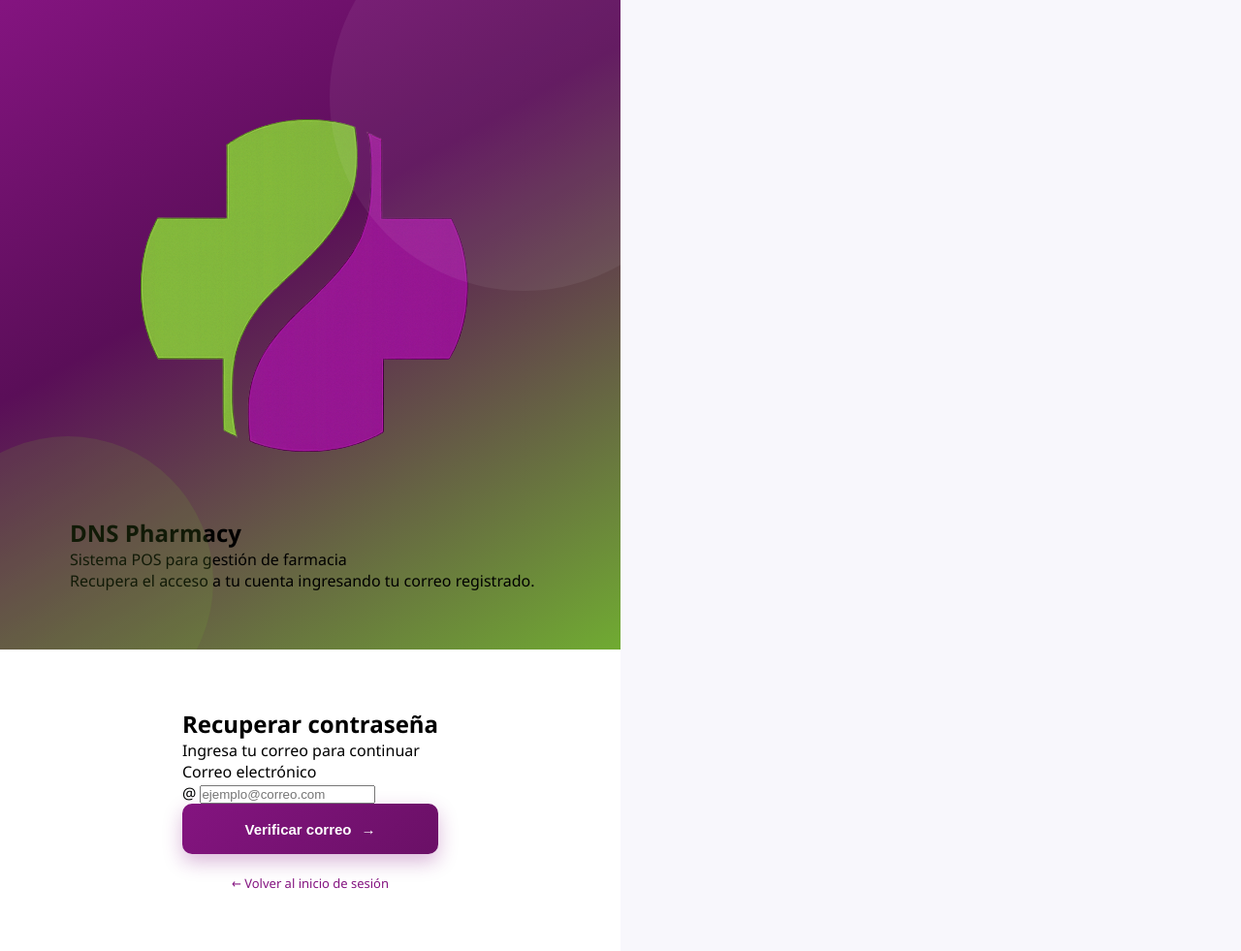
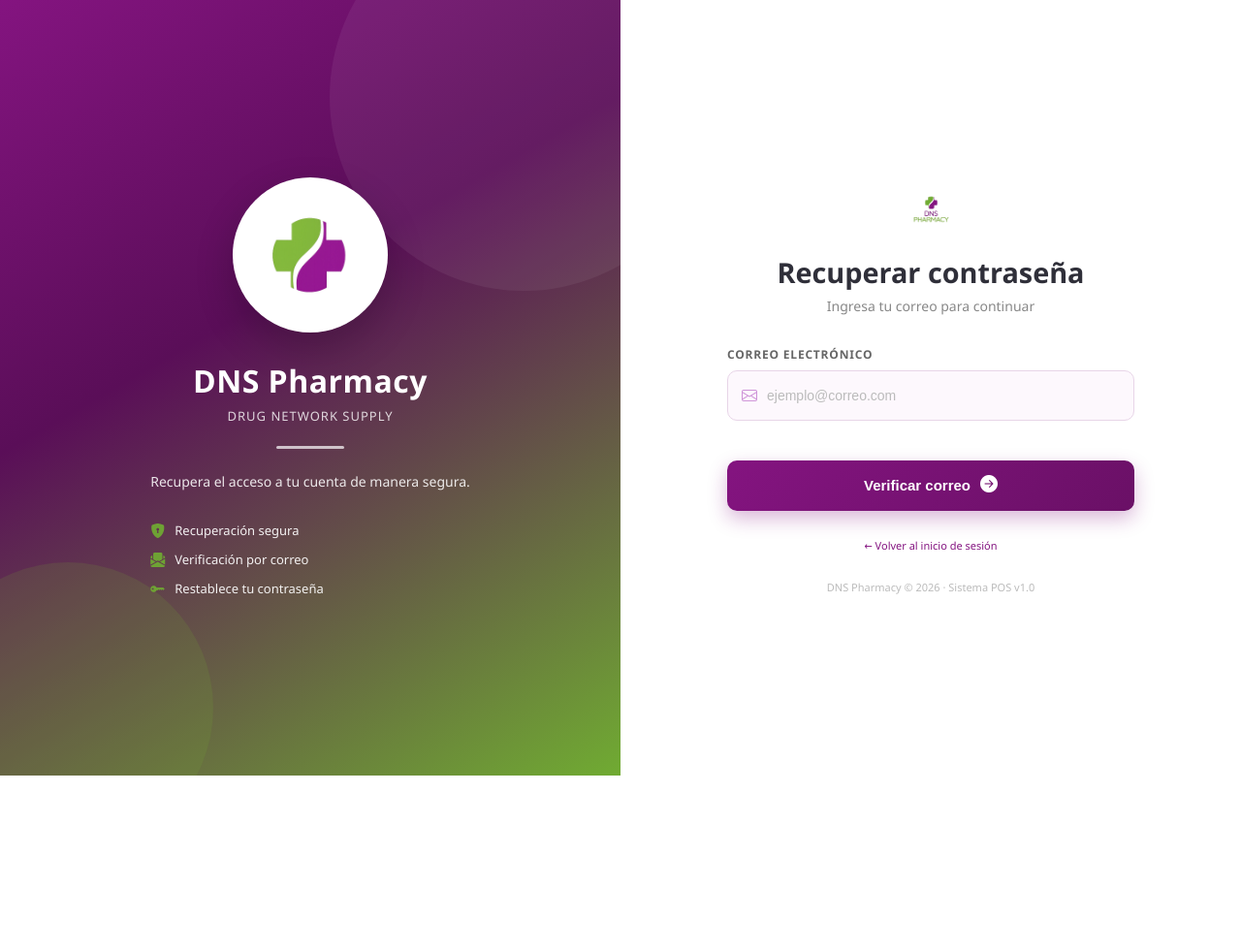
Before and after one commit to Josereph/DNS_Pharmacy, a PHP site: page /views/Recuperar_password.php in a window 1280 px wide. Shown: the whole page at 97% size. After the commit the page ends 800 px from the top, so only its background shows below. Run offline with PHP 8.4, Linux system fonts and the light colour scheme.

Commit message:
otra vez edicion de vistas

```diff
--- a/assets/css/Recuperar.css
+++ b/assets/css/Recuperar.css
@@ -1,64 +1,113 @@
-.accent-green {
-    display: inline-block;
-    width: 40px;
-    height: 4px;
-    background: #70ab32;
-    border-radius: 2px;
-    margin-bottom: 12px;
-}
+/* =====================
+   RECUPERAR CONTRASEÑA - DNS Pharmacy
+   Estilos complementarios al login.css
+   ===================== */
 
-.recuperar-back {
-    text-align: center;
-    margin-top: 18px;
-}
-
-.recuperar-back a {
-    font-size: 13px;
-    color: #841480;
-    text-decoration: none;
-    font-weight: 500;
-    transition: opacity .2s;
-}
-
-.recuperar-back a:hover { opacity: .7; }
-
+/* Estilo para el mensaje de éxito */
 .recuperar-exito {
     text-align: center;
     padding: 20px 0;
 }
 
 .exito-icon {
-    width: 72px;
-    height: 72px;
+    width: 80px;
+    height: 80px;
     border-radius: 50%;
-    background: linear-gradient(135deg, #70ab32, #4a8a1a);
+    background: linear-gradient(135deg, var(--green), var(--green-dark));
     display: flex;
     align-items: center;
     justify-content: center;
-    font-size: 32px;
-    color: #ffffff;
-    margin: 0 auto 20px;
-    box-shadow: 0 4px 16px rgba(112, 171, 50, 0.35);
+    margin: 0 auto 24px;
+    box-shadow: 0 8px 20px rgba(112, 171, 50, 0.3);
+}
+
+.exito-icon i {
+    font-size: 40px;
+    color: white;
 }
 
 .recuperar-exito h2 {
-    font-size: 22px;
+    font-size: 1.5rem;
     font-weight: 700;
-    color: #2a1a38;
+    color: var(--text);
     margin-bottom: 8px;
 }
 
 .recuperar-exito p {
     font-size: 14px;
-    color: #888;
-}
-
-.alert {
-    padding: 10px 14px;
-    border-radius: 7px;
-    font-size: 13px;
+    color: var(--muted);
     margin-bottom: 16px;
 }
 
-.alert-danger  { background: #fce4ec; color: #c62828; border: 1px solid #f5b8b8; }
-.alert-success { background: #e8f5e9; color: #2e7d32; border: 1px solid #a5d6a7; }
+/* Estilo para el correo verificado */
+#correoVerificado {
+    display: inline-block;
+    background: var(--purple-light);
+    padding: 4px 10px;
+    border-radius: 20px;
+    font-size: 12px;
+}
+
+/* Animación para los pasos */
+#paso1, #paso2, #paso3 {
+    animation: fadeIn 0.3s ease;
+}
+
+@keyframes fadeIn {
+    from {
+        opacity: 0;
+        transform: translateY(10px);
+    }
+    to {
+        opacity: 1;
+        transform: translateY(0);
+    }
+}
+
+/* Estilo para el botón de mostrar/ocultar contraseña */
+.field-toggle {
+    background: none;
+    border: none;
+    color: #ce93d8;
+    cursor: pointer;
+    font-size: 16px;
+    padding: 4px;
+    transition: color .2s;
+    display: flex;
+    align-items: center;
+}
+
+.field-toggle:hover {
+    color: var(--purple);
+}
+
+/* Mensaje de alerta específico para éxito */
+.alert-success {
+    background: #e8f5e9;
+    color: #2e7d32;
+    border: 1px solid #a5d6a7;
+}
+
+.alert-success i {
+    color: #2e7d32;
+}
+
+/* Responsive */
+@media (max-width: 900px) {
+    .recuperar-exito {
+        padding: 10px 0;
+    }
+
+    .exito-icon {
+        width: 60px;
+        height: 60px;
+    }
+
+    .exito-icon i {
+        font-size: 30px;
+    }
+
+    .recuperar-exito h2 {
+        font-size: 1.3rem;
+    }
+}
--- a/views/Recuperar_password.php
+++ b/views/Recuperar_password.php
@@ -1,125 +1,158 @@
+<?php
+session_start();
+?>
 <!DOCTYPE html>
 <html lang="es">
 <head>
     <meta charset="UTF-8">
     <meta name="viewport" content="width=device-width, initial-scale=1.0">
     <title>Recuperar contraseña | DNS Pharmacy</title>
+    <link rel="stylesheet" href="https://cdn.jsdelivr.net/npm/bootstrap-icons@1.11.3/font/bootstrap-icons.min.css">
     <link rel="stylesheet" href="../assets/css/login.css">
     <link rel="stylesheet" href="../assets/css/recuperar.css">
 </head>
 <body>
 
-<main class="login-page">
-    <section class="login-card">
+<div class="login-page">
 
-        <!-- Panel izquierdo -->
-        <div class="login-left">
-            <div class="overlay"></div>
-            <div class="brand-content">
-                <div class="brand-logo-box">
-                    <img src="../assets/img/logo-dns.png" alt="DNS Pharmacy Logo" class="brand-logo">
-                </div>
-                <h1>DNS Pharmacy</h1>
-                <p class="brand-subtitle">Sistema POS para gestión de farmacia</p>
-                <div class="brand-divider"></div>
-                <p class="brand-text">
-                    Recupera el acceso a tu cuenta ingresando tu correo registrado.
-                </p>
+    <!-- Panel izquierdo - Mismo que login -->
+    <div class="login-left">
+        <div class="login-left-content">
+            <div class="login-logo-circle">
+                <img src="../assets/img/logo-dns.png" alt="DNS Pharmacy">
+            </div>
+            <h1 class="login-brand">DNS Pharmacy</h1>
+            <p class="login-brand-sub">Drug Network Supply</p>
+            <div class="login-divider"></div>
+            <p class="login-brand-desc">
+                Recupera el acceso a tu cuenta de manera segura.
+            </p>
+            <div class="login-features">
+                <div class="login-feature"><i class="bi bi-shield-lock-fill"></i> Recuperación segura</div>
+                <div class="login-feature"><i class="bi bi-envelope-paper-fill"></i> Verificación por correo</div>
+                <div class="login-feature"><i class="bi bi-key-fill"></i> Restablece tu contraseña</div>
             </div>
         </div>
+    </div>
 
-        <!-- Panel derecho -->
-        <div class="login-right">
+    <!-- Panel derecho - Pasos de recuperación -->
+    <div class="login-right">
+        <div class="login-form-wrap">
 
             <!-- PASO 1: Verificar correo -->
             <div id="paso1">
-                <div class="form-header">
-                    <span class="accent accent-purple"></span>
+                <div class="login-form-header">
+                    <img src="../assets/img/DNS_LOGO.png" alt="DNS" class="login-form-logo">
                     <h2>Recuperar contraseña</h2>
                     <p>Ingresa tu correo para continuar</p>
                 </div>
 
-                <div id="alertaPaso1" class="alert" style="display:none"></div>
+                <div id="alertaPaso1" class="alert-error" style="display:none">
+                    <i class="bi bi-exclamation-circle-fill"></i>
+                    <span id="mensajePaso1"></span>
+                </div>
 
                 <form id="formPaso1" novalidate>
-                    <div class="form-group">
-                        <label for="correo_recuperar">Correo electrónico</label>
-                        <div class="input-wrapper" id="wrapCorreo">
-                            <span class="input-icon">@</span>
+                    <div class="field-group">
+                        <label>Correo electrónico</label>
+                        <div class="field-wrap" id="wrapCorreo">
+                            <i class="bi bi-envelope field-icon"></i>
                             <input type="email" id="correo_recuperar"
-                                   placeholder="ejemplo@correo.com">
+                                   placeholder="ejemplo@correo.com"
+                                   autocomplete="email">
                         </div>
-                        <small class="error-message" id="errCorreo"></small>
+                        <span class="field-msg" id="errCorreo"></span>
                     </div>
 
                     <button type="submit" class="btn-login">
-                        Verificar correo <span>→</span>
+                        <span>Verificar correo</span>
+                        <i class="bi bi-arrow-right-circle-fill"></i>
                     </button>
                 </form>
 
-                <div class="recuperar-back">
-                    <a href="Login.php">← Volver al inicio de sesión</a>
-                </div>
+                <p class="login-footer-note">
+                    <a href="Login.php" style="color: var(--purple); text-decoration: none;">
+                        ← Volver al inicio de sesión
+                    </a>
+                </p>
             </div>
 
             <!-- PASO 2: Nueva contraseña -->
             <div id="paso2" style="display:none">
-                <div class="form-header">
-                    <span class="accent accent-green"></span>
+                <div class="login-form-header">
+                    <img src="../assets/img/DNS_LOGO.png" alt="DNS" class="login-form-logo">
                     <h2>Nueva contraseña</h2>
-                    <p>Correo verificado: <strong id="correoVerificado"></strong></p>
+                    <p>Correo verificado: <strong id="correoVerificado" style="color: var(--green);"></strong></p>
                 </div>
 
-                <div id="alertaPaso2" class="alert" style="display:none"></div>
+                <div id="alertaPaso2" class="alert-error" style="display:none">
+                    <i class="bi bi-exclamation-circle-fill"></i>
+                    <span id="mensajePaso2"></span>
+                </div>
 
                 <form id="formPaso2" novalidate>
                     <input type="hidden" id="correo_confirmado">
 
-                    <div class="form-group">
-                        <label for="nueva_pass">Nueva contraseña</label>
-                        <div class="input-wrapper" id="wrapNueva">
-                            <span class="input-icon">•</span>
-                            <input type="password" id="nueva_pass" placeholder="Mínimo 8 caracteres">
-                            <button type="button" class="toggle-password" onclick="togglePass('nueva_pass', this)">Ver</button>
+                    <div class="field-group">
+                        <label>Nueva contraseña</label>
+                        <div class="field-wrap" id="wrapNueva">
+                            <i class="bi bi-lock field-icon"></i>
+                            <input type="password" id="nueva_pass"
+                                   placeholder="Mínimo 8 caracteres">
+                            <button type="button" class="field-toggle" onclick="togglePassword('nueva_pass', this)">
+                                <i class="bi bi-eye"></i>
+                            </button>
                         </div>
-                        <small class="error-message" id="errNueva"></small>
+                        <span class="field-msg" id="errNueva"></span>
                     </div>
 
-                    <div class="form-group">
-                        <label for="confirmar_pass">Confirmar contraseña</label>
-                        <div class="input-wrapper" id="wrapConfirmar">
-                            <span class="input-icon">•</span>
-                            <input type="password" id="confirmar_pass" placeholder="Repite la nueva contraseña">
-                            <button type="button" class="toggle-password" onclick="togglePass('confirmar_pass', this)">Ver</button>
+                    <div class="field-group">
+                        <label>Confirmar contraseña</label>
+                        <div class="field-wrap" id="wrapConfirmar">
+                            <i class="bi bi-lock field-icon"></i>
+                            <input type="password" id="confirmar_pass"
+                                   placeholder="Repite la nueva contraseña">
+                            <button type="button" class="field-toggle" onclick="togglePassword('confirmar_pass', this)">
+                                <i class="bi bi-eye"></i>
+                            </button>
                         </div>
-                        <small class="error-message" id="errConfirmar"></small>
+                        <span class="field-msg" id="errConfirmar"></span>
                     </div>
 
                     <button type="submit" class="btn-login">
-                        Guardar contraseña <span>→</span>
+                        <span>Guardar contraseña</span>
+                        <i class="bi bi-check-circle-fill"></i>
                     </button>
                 </form>
 
-                <div class="recuperar-back">
-                    <a href="#" onclick="volverPaso1()">← Cambiar correo</a>
-                </div>
+                <p class="login-footer-note">
+                    <a href="#" onclick="volverPaso1(); return false;" style="color: var(--purple); text-decoration: none;">
+                        ← Cambiar correo
+                    </a>
+                </p>
             </div>
 
             <!-- PASO 3: Éxito -->
             <div id="paso3" style="display:none">
                 <div class="recuperar-exito">
-                    <div class="exito-icon">✓</div>
+                    <div class="exito-icon">
+                        <i class="bi bi-check-lg"></i>
+                    </div>
                     <h2>¡Contraseña actualizada!</h2>
                     <p>Tu contraseña ha sido cambiada correctamente.</p>
-                    <a href="Login.php" class="btn-login" style="display:block;text-align:center;text-decoration:none;margin-top:24px">
-                        Ir al inicio de sesión <span>→</span>
+                    <a href="Login.php" class="btn-login" style="display:flex; justify-content:center; text-decoration:none; margin-top:24px">
+                        <span>Ir al inicio de sesión</span>
+                        <i class="bi bi-arrow-right-circle-fill"></i>
                     </a>
                 </div>
             </div>
 
+            <p class="login-footer-note">DNS Pharmacy &copy; <?= date('Y') ?> · Sistema POS v1.0</p>
+
         </div>
-    </section>
-</main>
+    </div>
+
+</div>
 
 <script src="../assets/js/recuperar.js"></script>
 </body>
```
